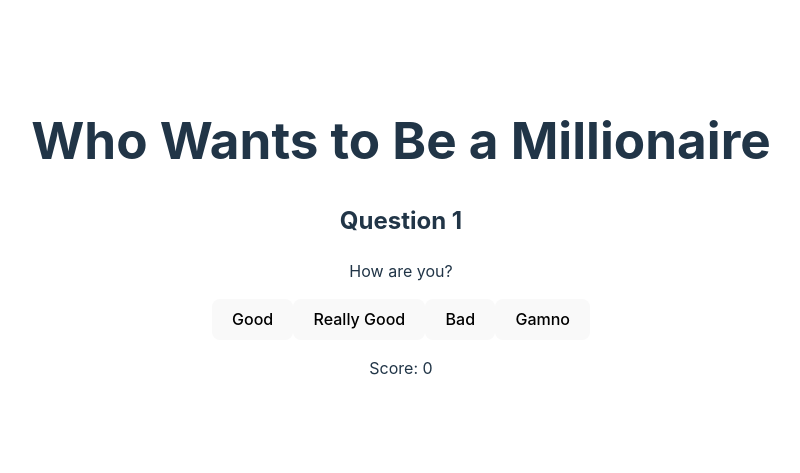
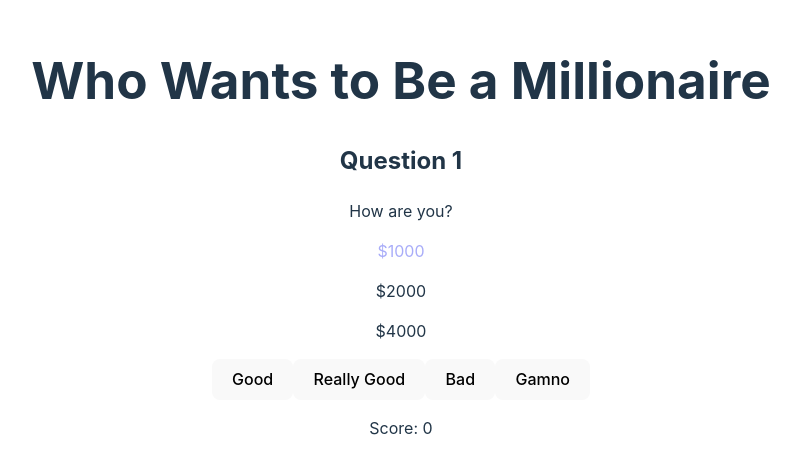
Before and after one commit to nlklfor/millionaire-game, a React (Vite) app: page / in a window 1280 px wide. Shown: the part 163-636 px from the top of the page, without its empty margins (239-1039 px from the left). Built offline with nearby package versions, Linux system fonts and the light colour scheme; the HTML template or start-up script is replaced by a standard one.

Commit message:
price for a question

```diff
--- a/questions.json
+++ b/questions.json
@@ -1,3 +1,4 @@
+
 [
   {
     "question": "How are you?",
@@ -7,7 +8,8 @@
       "Bad",
       "Gamno"
     ],
-    "correctAnswerIndex": 3
+    "correctAnswerIndex": 3,
+    "questionPrice": 1000
   },
   {
     "question": "How old is Toha?",
@@ -17,7 +19,8 @@
       "15",
       "23"
     ],
-    "correctAnswerIndex": 3
+    "correctAnswerIndex": 3,
+    "questionPrice": 2000
   },
   {
     "question": "Fresko vishe chem ti dumal?",
@@ -27,6 +30,7 @@
       "Sho?",
       "Jak Fresko?"
     ],
-    "correctAnswerIndex": 2
+    "correctAnswerIndex": 2,
+    "questionPrice": 4000
   }
 ]
--- a/src/components/game/Game.scss
+++ b/src/components/game/Game.scss
@@ -19,3 +19,11 @@
   color: white;
   border-color: #ff0000;
 }
+
+.current-question{
+  color: #535bf2;
+}
+
+.answered{
+  opacity: .5;
+}
--- a/src/components/game/Game.tsx
+++ b/src/components/game/Game.tsx
@@ -3,10 +3,12 @@
 import questionsData from '../../../questions.json'
 import './Game.scss'
 
+
 interface Questions {
     question: string,
     answer: string[],
-    correctAnswerIndex: number
+    correctAnswerIndex: number,
+    questionPrice: number
 }
 
 
@@ -56,13 +58,20 @@
                     (
                         <div>
                             {win ? <h2>You win!</h2> : <h2>Game over!</h2>}
-                            <p>Your final score is: {score}</p>
+                            <p>You earn: {questions[currentQuestionIndex].questionPrice}</p>
                             <button onClick={handleRestart}>Play Again</button>
                         </div>
                     ) : (
                         <div>
                             <h2>Question {currentQuestionIndex + 1}</h2>
                             <p>{questions[currentQuestionIndex].question}</p>
+                            <div>
+                                {questions.map((question, index) => {
+                                    return(
+                                        <p className={`price ${index === currentQuestionIndex && 'current-question'} ${index <= currentQuestionIndex && 'answered'}`}>${question.questionPrice}</p>
+                                    )
+                                })}
+                            </div>
                             <div>
                                 {questions[currentQuestionIndex].answer.map((answer, index) => {
                                     return (
```
